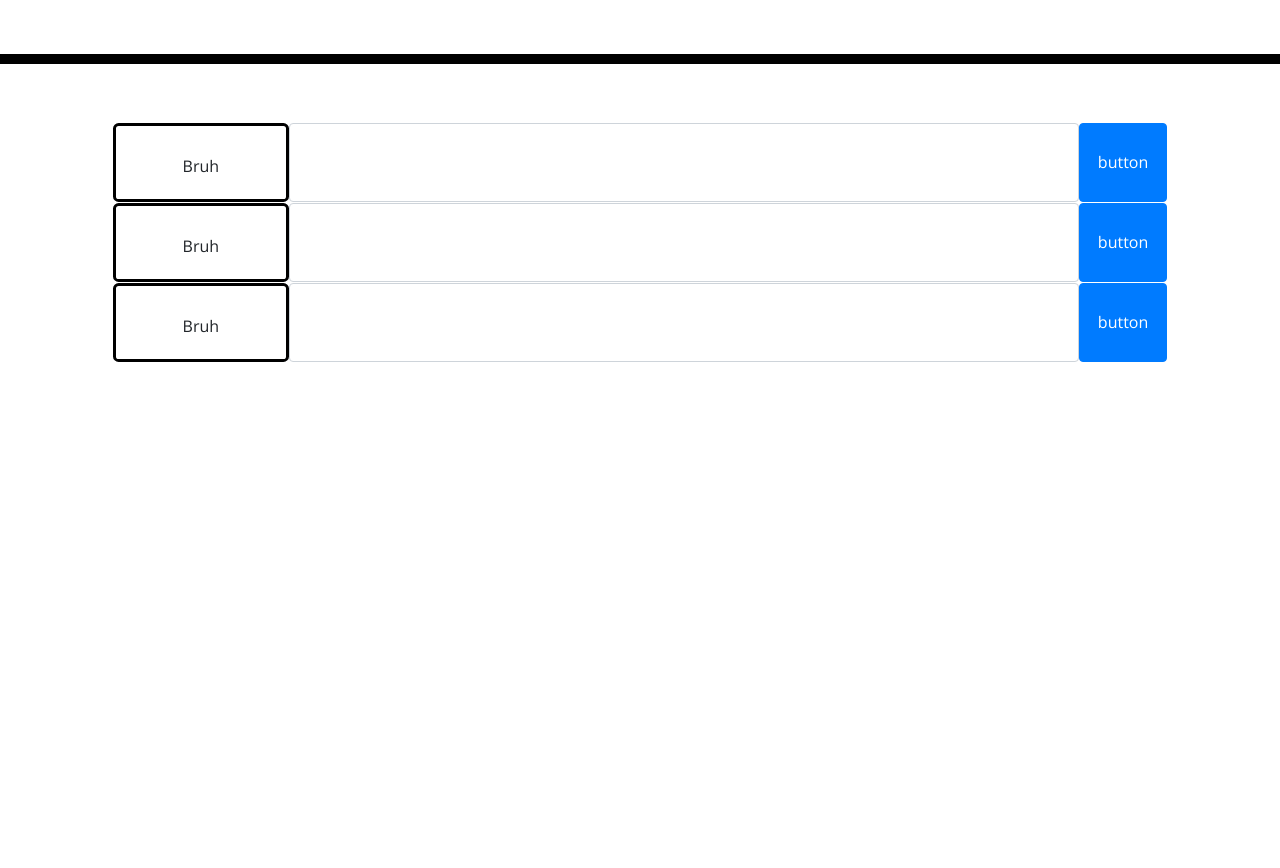
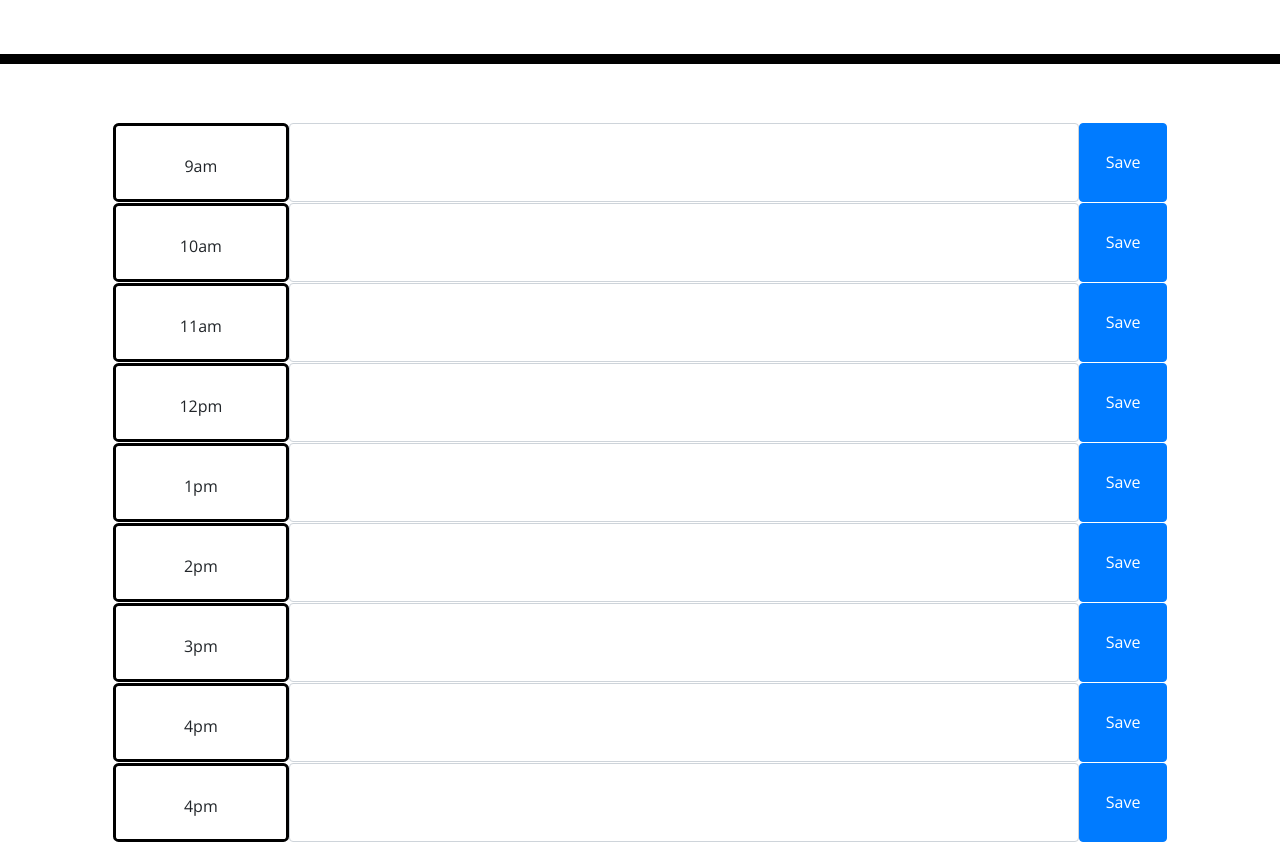
Before and after one commit to QuentinHnilica/work-day-scheduler, a plain HTML site: page index.html in a window 1280 px wide. Shown: the part 240-1108 px from the top of the page. Before the commit the page ends 800 px from the top, so only its background shows below. Drawn offline with nearby package versions, Linux system fonts and the light colour scheme.

Commit message:
finialized the text in html

```diff
--- a/index.html
+++ b/index.html
@@ -28,29 +28,78 @@
       <p class="lead">A simple calendar app for scheduling your work day</p>
       <p id="currentDay" class="lead"></p>
     </header>
+
     <main>
       <div class="row">
         <div class="col-2 dates">
-            <p class="myText">Bruh</p>
+          <p class="myText">9am</p>
         </div>
         <input type="text" class="form-control col-9 textBox" aria-label="Amount (to the nearest dollar)">
-          <button class="btn btn-primary col-1">button</button>
+        <button class="btn btn-primary col-1">Save</button>
       </div>
 
       <div class="row">
         <div class="col-2 dates">
-            <p class="myText">Bruh</p>
+          <p class="myText">10am</p>
         </div>
         <input type="text" class="form-control col-9 textBox" aria-label="Amount (to the nearest dollar)">
-          <button class="btn btn-primary col-1">button</button>
+        <button class="btn btn-primary col-1">Save</button>
       </div>
 
       <div class="row">
         <div class="col-2 dates">
-            <p class="myText">Bruh</p>
+          <p class="myText">11am</p>
         </div>
         <input type="text" class="form-control col-9 textBox" aria-label="Amount (to the nearest dollar)">
-          <button class="btn btn-primary col-1">button</button>
+        <button class="btn btn-primary col-1">Save</button>
+      </div>
+
+      <div class="row">
+        <div class="col-2 dates">
+          <p class="myText">12pm</p>
+        </div>
+        <input type="text" class="form-control col-9 textBox" aria-label="Amount (to the nearest dollar)">
+        <button class="btn btn-primary col-1">Save</button>
+      </div>
+
+      <div class="row">
+        <div class="col-2 dates">
+          <p class="myText">1pm</p>
+        </div>
+        <input type="text" class="form-control col-9 textBox" aria-label="Amount (to the nearest dollar)">
+        <button class="btn btn-primary col-1">Save</button>
+      </div>
+
+      <div class="row">
+        <div class="col-2 dates">
+          <p class="myText">2pm</p>
+        </div>
+        <input type="text" class="form-control col-9 textBox" aria-label="Amount (to the nearest dollar)">
+        <button class="btn btn-primary col-1">Save</button>
+      </div>
+
+      <div class="row">
+        <div class="col-2 dates">
+          <p class="myText">3pm</p>
+        </div>
+        <input type="text" class="form-control col-9 textBox" aria-label="Amount (to the nearest dollar)">
+        <button class="btn btn-primary col-1">Save</button>
+      </div>
+
+      <div class="row">
+        <div class="col-2 dates">
+          <p class="myText">4pm</p>
+        </div>
+        <input type="text" class="form-control col-9 textBox" aria-label="Amount (to the nearest dollar)">
+        <button class="btn btn-primary col-1">Save</button>
+      </div>
+
+      <div class="row">
+        <div class="col-2 dates">
+          <p class="myText">4pm</p>
+        </div>
+        <input type="text" class="form-control col-9 textBox" aria-label="Amount (to the nearest dollar)">
+        <button class="btn btn-primary col-1">Save</button>
       </div>
     </main>
     <script src="https://cdnjs.cloudflare.com/ajax/libs/jquery/3.2.1/jquery.min.js"></script>
```
Lines whose indentation alone changed are shown as unchanged.
